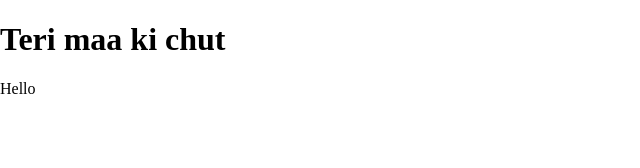
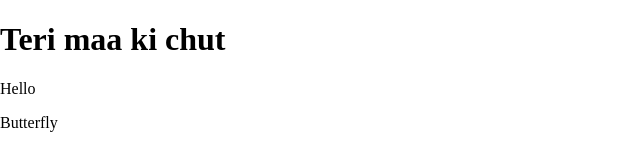
Before and after one commit to Akyush0505/learning-git, a plain HTML site: page index.html in a window 1280 px wide. Shown: the full height of the page, 0-640 px from the left. Drawn offline with Linux system fonts and the light colour scheme.

Commit message:
Add footer in index.html

```diff
--- a/index.html
+++ b/index.html
@@ -9,5 +9,6 @@
 <body>
     <h1>Teri maa ki chut</h1>
     <p>Hello</p>
+    <footer>Butterfly</footer>
 </body>
 </html>
```
